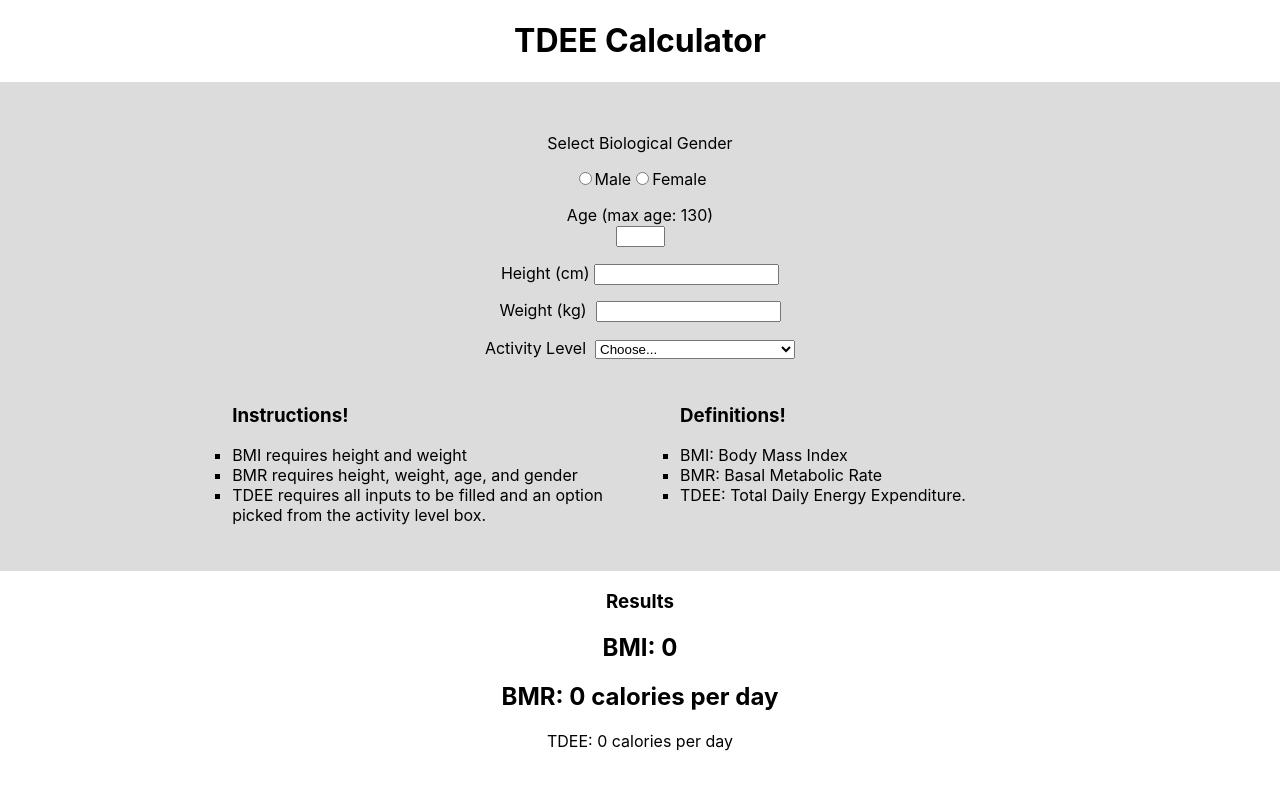
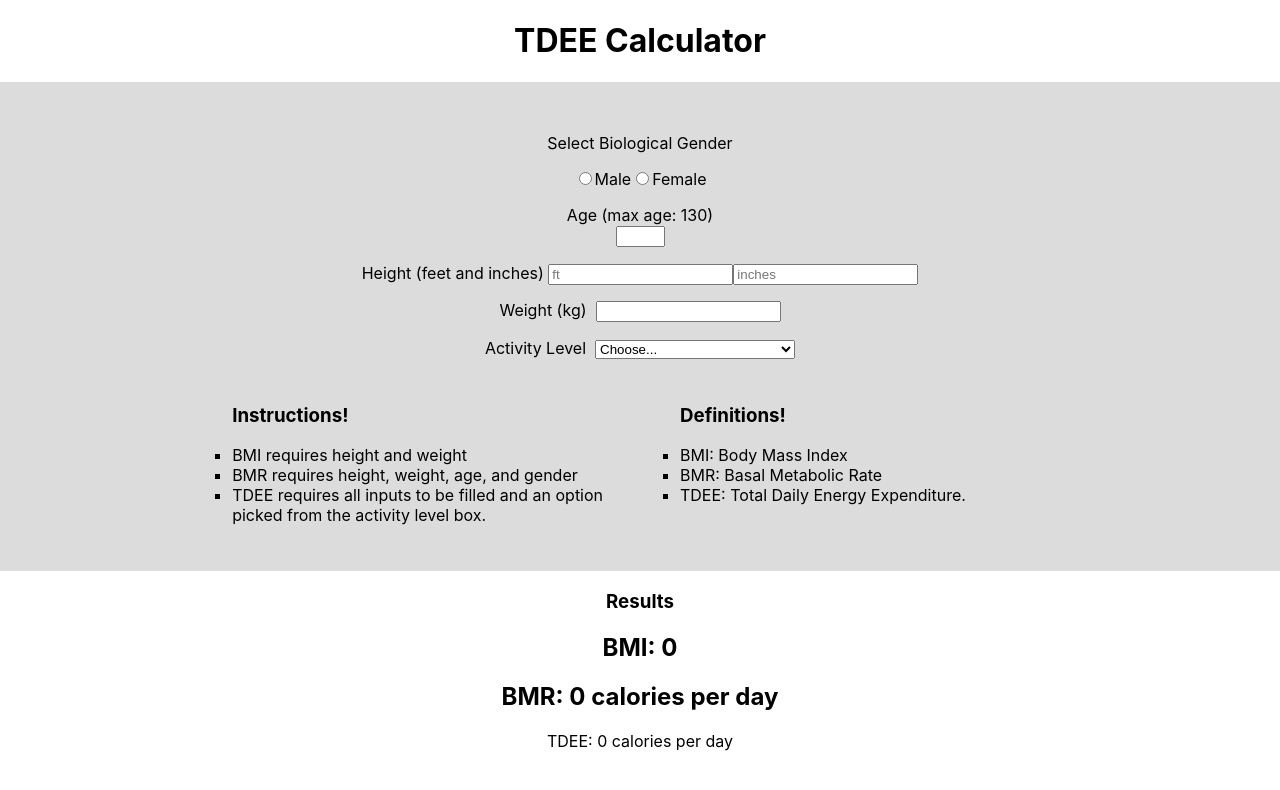
Before and after one commit to nevtay/jumpstartProject_1, a React (Create React App) app: page / in a window 1280 px wide. Shown: the top 790 px of the page. Built offline with nearby package versions, Linux system fonts and the light colour scheme.

Commit message:
work-in-progress: added contional rendering to reflect correct values from imperial/metric checkbox toggle

```diff
--- a/src/components/Input-Height.js
+++ b/src/components/Input-Height.js
@@ -5,42 +5,96 @@ class InputHeight extends React.Component {
         super(props);
 
         this.state = {
-            height: '',
+            heightInCm: '',
+            heightInFeet: '',
+            heightInInches: '',
         }
     }
 
-    updateHeight = (e) => {
+    setHeightInCm = (e) => {
+        this.props.setHeightInCm(e.target.value);
+        this.setState({
+            heightInCm: 0
+        })
+    }
+
+    setHeightInFeet = (e) => {
+        this.props.setHeightInFeet(e.target.value);
+        this.setState({
+            heightInFeet: e.target.value
+        })
+    }
+
+    setHeightInInches = (e) => {
+        this.props.setHeightInInches(e.target.value);
+        this.setState({
+            heightInCm: e.target.value
+        })
+    }
+
+    inputToIgnore = (e) => {
         const maxInputLength = 3;
         if (e.charCode === 46 || e.charCode === 45 || e.charCode === 101 || e.target.value === "0" || e.target.value.length > maxInputLength) {
             e.preventDefault();
             return;
         }
-        this.props.setHeight(e.target.value);
-        this.setState({
-            height: e.target.value
-        })
     }
 
 render() {
+    const measuringUnitToUse = this.props.setMeasuringUnit;
+    let showCentimetres;
+    let showFeet;
+    let showInches;
+
+    if (measuringUnitToUse === "metric") {
+
+        showFeet = '';
+        showInches = '';
+        showCentimetres = <input
+        id="inputs-height"
+        type="number"
+        // value={this.state.height}
+        onChange={this.setHeightInCm}
+        onKeyPress={this.inputToIgnore}
+        placeholder="cm"
+         />
+
+    } else {
+
+        showCentimetres = '';
+        showFeet = <input
+        type="number"
+        // value={this.state.height}
+        onChange={this.updateHeight}
+        onKeyPress={this.inputToIgnore}
+        placeholder="ft"
+        />;
+
+        showInches = <input
+        type="number"
+        // value={this.state.height}
+        onChange={this.updateHeight}
+        onKeyPress={this.inputToIgnore}
+        placeholder="inches"
+        />
+
+    }
 
     return(
         <fieldset id="height">
 
             <label
-            for="height"
+            htmlFor="height"
             className="tdee-inputs__label">
-            Height (cm) </label>
+            {this.props.setMeasuringUnit === "metric" ? "Height (cm)" : "Height (feet and inches)"}&nbsp;
+            </label>
 
-                <input
-                id="inputs-height"
-                type="number"
-                value={this.state.height}
-                onChange={this.updateHeight}
-                onKeyPress={this.updateHeight}
-                 />
+                {showCentimetres}
+                {showFeet}
+                {showInches}
 
-        </fieldset>
-        )
+            </fieldset>
+            )
     }
 }
 
```
